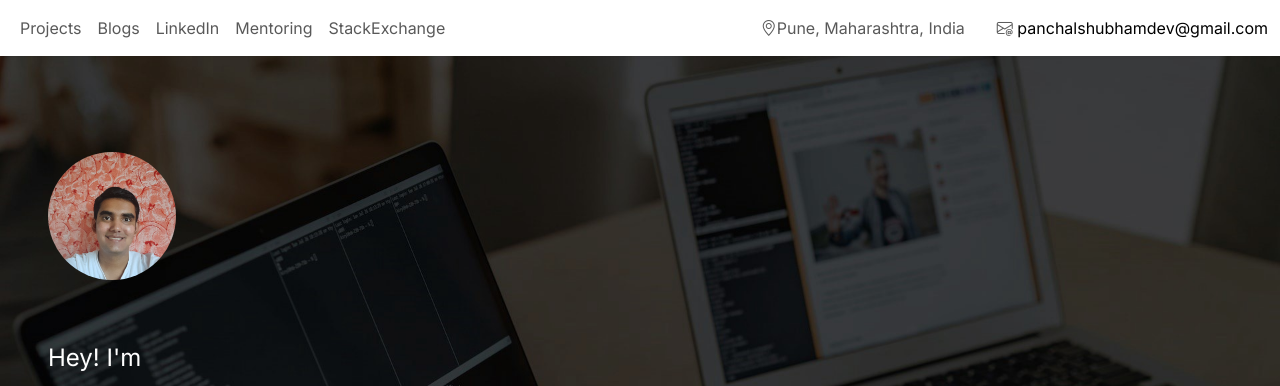
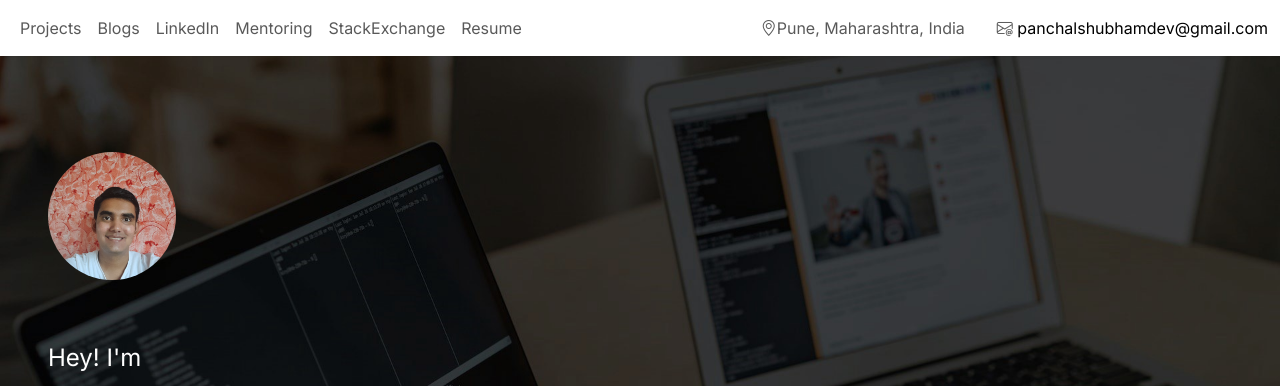
Before and after one commit to shubham0204/shubham0204.github.io, a plain HTML site: page index.html in a window 1280 px wide. Shown: the top 386 px of the page. Drawn offline with nearby package versions, Linux system fonts and the light colour scheme.

Commit message:
[update] added resume in top-nav-bar

```diff
--- a/index.html
+++ b/index.html
@@ -76,6 +76,9 @@
                     </li>
                     <li class="nav-item">
                         <a class="nav-link hoverable-link" href="https://stackexchange.com/users/13120333/shubham-panchal">StackExchange</a>
+                    </li>
+                    <li class="nav-item">
+                        <a class="nav-link hoverable-link" href="https://drive.google.com/file/d/1xbG5i2VQ7iDhvI-qsAcNl2WCgqNkXwyW/view?usp=sharing">Resume</a>
                     </li>
                 </ul>
                 <span class="navbar-text"><i class="bi bi-geo-alt"></i>Pune, Maharashtra, India</span>
```
